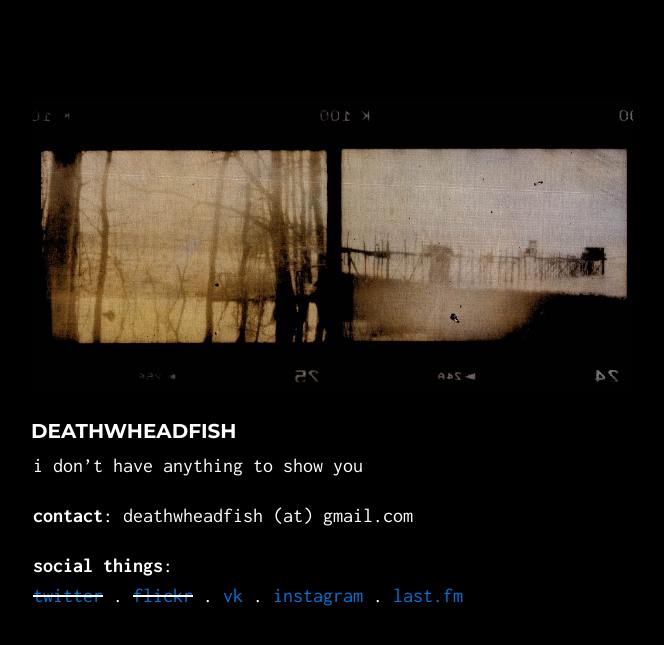
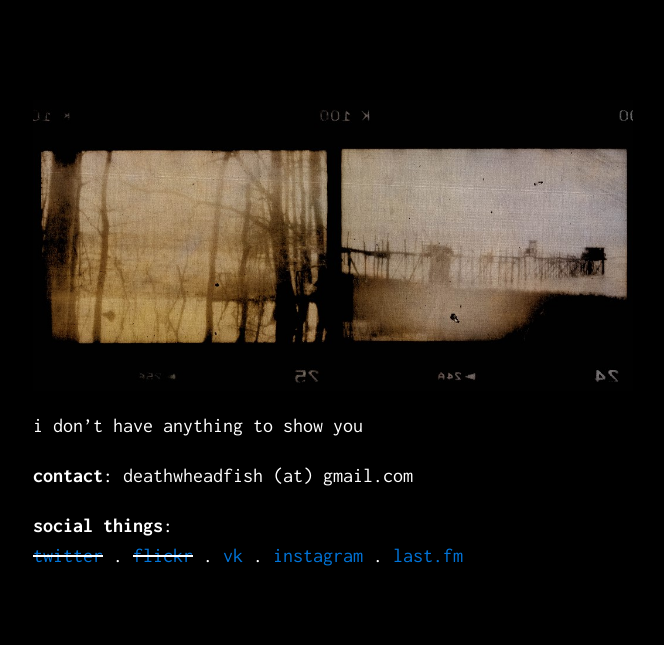
Before and after one commit to deathwheadfish/deathwheadfish.github.io, a Jekyll site: the page built from index.md, in a window 1280 px wide. Shown: the top 645 px of the page, without its empty margins (307-971 px from the left). Built offline with Jekyll 4.4.1, drawn with Linux system fonts in a browser that asks for light colours.

Commit message:
Update index.md

```diff
--- a/index.md
+++ b/index.md
@@ -4,7 +4,7 @@
 ---
 ![](../assets/-.jpg)
 
-### deathwheadfish
+<!--- ### deathwheadfish -->
 
 
 i don't have anything to show you
```
